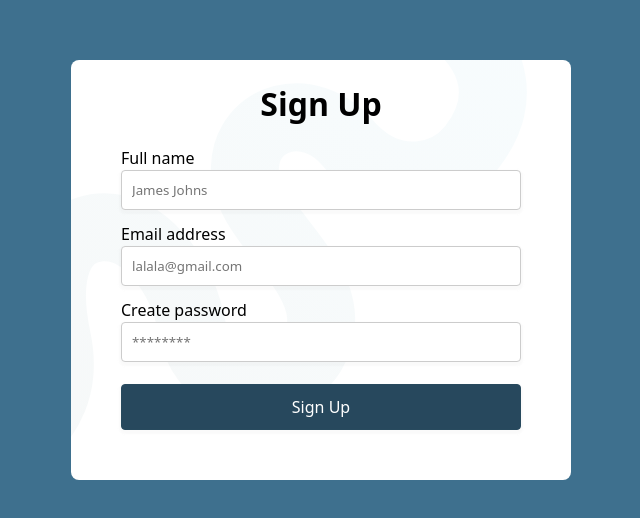
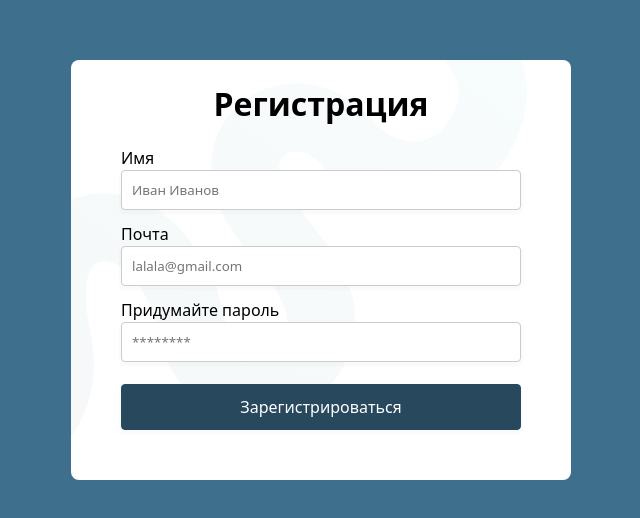
Before and after one commit to Mavludin/reg-form, a plain HTML site: page index.html in a window 1280 px wide. Shown: the part 130-648 px from the top of the page, without its empty margins (319-959 px from the left). Drawn offline with Linux system fonts and the light colour scheme.

Commit message:
write text in Russian

```diff
--- a/index.html
+++ b/index.html
@@ -1,9 +1,9 @@
 <!DOCTYPE html>
-<html lang="en">
+<html lang="ru">
 <head>
     <meta charset="UTF-8">
     <meta name="viewport" content="width=device-width, initial-scale=1.0">
-    <title>Sign Up</title>
+    <title>Регистрация</title>
 
     <link rel="stylesheet" href="./style.css">
 </head>
@@ -11,25 +11,25 @@
 
     <form>
         <header id="form-header">
-            <h1>Sign Up</h1>
+            <h1>Регистрация</h1>
         </header>
 
         <section id="form-fields">
             <div class="form-field">
-                <label>Full name</label>
-                <input type="text" name="fullname" placeholder="James Johns" />
+                <label>Имя</label>
+                <input type="text" name="fullname" placeholder="Иван Иванов" />
             </div>
             <div class="form-field">
-                <label>Email address</label>
+                <label>Почта</label>
                 <input type="email" name="email" placeholder="lalala@gmail.com" />
             </div>
             <div class="form-field">
-                <label>Create password</label>
+                <label>Придумайте пароль</label>
                 <input type="password" name="password" placeholder="********" />
             </div>
         </section>
 
-        <button>Sign Up</button>
+        <button>Зарегистрироваться</button>
     </form>
 
 
```
